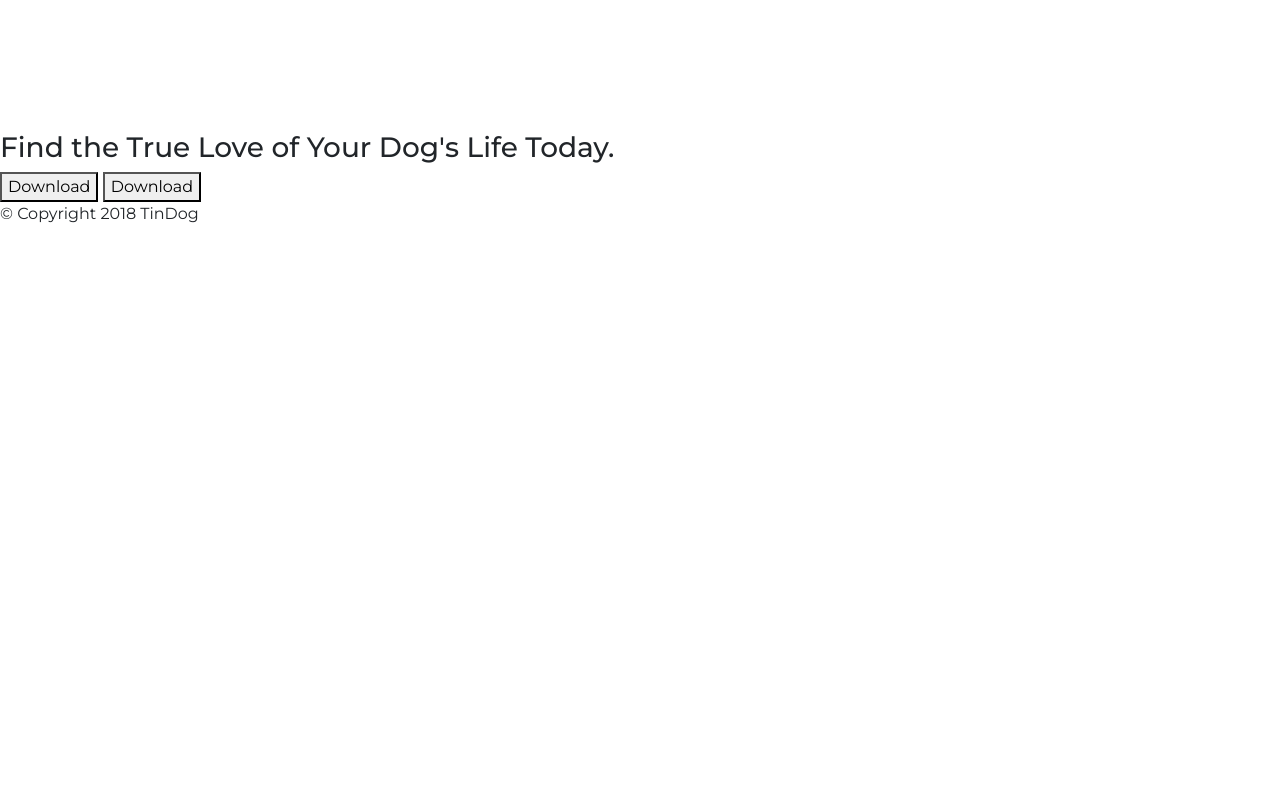
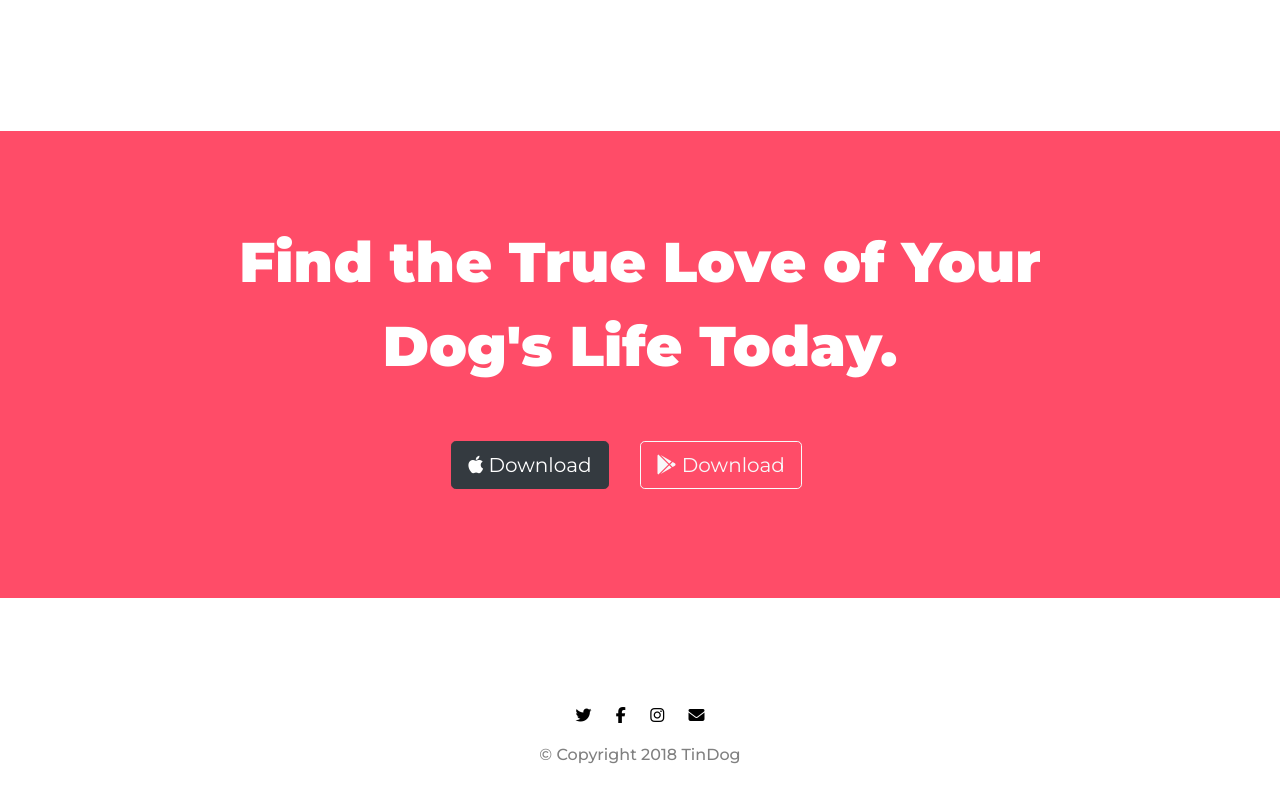
Before and after one commit to NamanSinha987/tindog, a plain HTML site: page index.html in a window 1280 px wide. Shown: the part 2391-3194 px from the top of the page. Before the commit the page ends 2633 px from the top, so only its background shows below. Drawn offline with nearby package versions, Linux system fonts and the light colour scheme.

Commit message:
Website complete

```diff
--- a/css/styles.css
+++ b/css/styles.css
@@ -126,3 +126,46 @@ h2{
 .pricing-column{
   padding: 3% 2%;
 }
+
+@media (max-width:1028px){
+  #title{
+    text-align: center;
+  }
+
+  .title-img{
+    position: static;
+    transform: rotate(0deg);
+  }
+}
+
+#cta{
+  padding: 7% 15% 5%;
+  background-color: #ff4c68;
+  text-align: center;
+}
+
+.dogLove {
+  font-family: "Montserrat";
+  font-weight: 900;
+  color: #fff;
+  font-size: 3.5rem;
+  line-height: 1.5;
+}
+
+#footer{
+  padding: 7% 15%;
+  background-color: #fff;
+  text-align: center;
+  font-family: "Montserrat";
+  font-weight: 500;
+  font-size: 1rem;
+  color: grey;
+}
+
+.footer-icon{
+  color: black;
+}
+
+.icon-item{
+  margin: 20px 10px;
+}
--- a/index.html
+++ b/index.html
@@ -33,13 +33,13 @@
         <div class="collapse navbar-collapse" id="navbarSupportedContent">
           <ul class="navbar-nav ml-auto">
             <li class="nav-item">
-              <a class="nav-link" href="">Contact</a>
+              <a class="nav-link" href="#footer">Contact</a>
             </li>
             <li class="nav-item">
-              <a class="nav-link" href="">Pricing</a>
+              <a class="nav-link" href="#pricing">Pricing</a>
             </li>
             <li class="nav-item">
-              <a class="nav-link" href="">Download</a>
+              <a class="nav-link" href="#cta">Download</a>
             </li>
           </ul>
         </div>
@@ -216,9 +216,9 @@
 
   <section id="cta">
 
-    <h3>Find the True Love of Your Dog's Life Today.</h3>
-    <button type="button">Download</button>
-    <button type="button">Download</button>
+    <h3 class="dogLove">Find the True Love of Your Dog's Life Today.</h3>
+    <button type="button" class="btn btn-dark btn-lg download-button"><i class="fab fa-apple"></i> Download</button>
+    <button type="button" class="btn btn-outline-light btn-lg download-button"><i class="fab fa-google-play"></i> Download</button>
 
   </section>
 
@@ -226,7 +226,13 @@
   <!-- Footer -->
 
   <footer id="footer">
+  <div class="footer-icon">
 
+    <i class="icon-item fab fa-twitter"></i>
+    <i class="icon-item fab fa-facebook-f"></i>
+    <i class="icon-item fab fa-instagram"></i>
+    <i class="icon-item fas fa-envelope"></i>
+  </div>
     <p>© Copyright 2018 TinDog</p>
 
   </footer>
```
